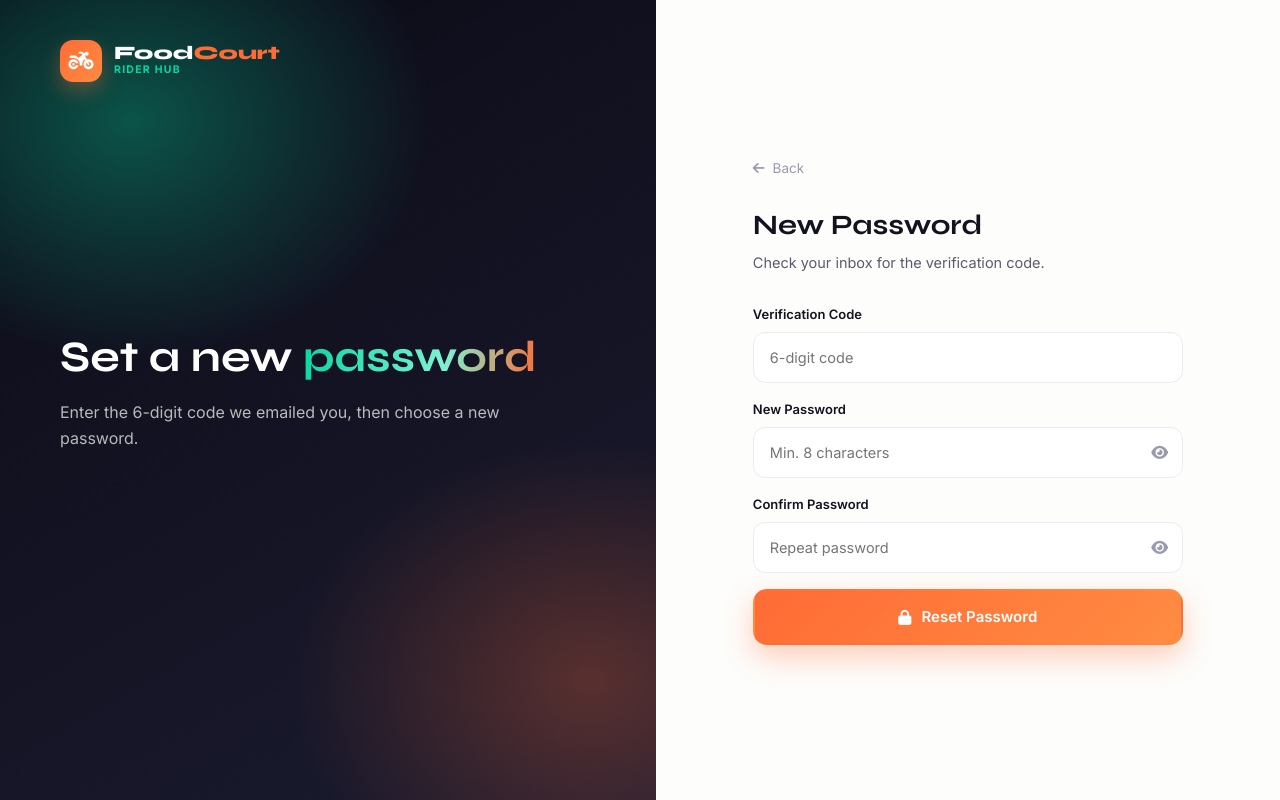
After one commit to JamJaamm/Foodcourt, a Django app: page /riders/reset-password/ in a window 1280 px wide. The commit adds this page. Run offline with Django 4.2, Linux system fonts and the light colour scheme.

Commit message:
feat: Implement password reset functionality for riders with email verification

```diff
--- a/Foodcourt/urls.py
+++ b/Foodcourt/urls.py
@@ -19,6 +19,8 @@ urlpatterns = [
     path('riders/verify/', views.rider_verify_view, name='rider_verify'),
     path('riders/verify/resend/', views.rider_resend_verification_code, name='rider_resend_verification_code'),
     path('riders/login/', views.rider_login_view, name='rider_login'),
+    path('riders/forgot-password/', views.rider_forgot_password_view, name='rider_forgot_password'),
+    path('riders/reset-password/', views.rider_reset_password_view, name='rider_reset_password'),
     path('riders/logout/', views.rider_logout_view, name='rider_logout'),
     path('riders/dashboard/', views.rider_dashboard_view, name='rider_dashboard'),
     path('riders/profile/update/', views.rider_profile_update_view, name='rider_profile_update'),
--- a/Foodcourt/views.py
+++ b/Foodcourt/views.py
@@ -623,6 +623,77 @@ def rider_login_view(request):
 
     return render(request, 'Riders/rider_login.html', {'error': error, 'email_val': email_val})
 
+def rider_forgot_password_view(request):
+    if get_current_rider(request):
+        return redirect('rider_dashboard')
+
+    error = None
+    email_val = ""
+
+    if request.method == "POST":
+        email = request.POST.get('email', '').strip()
+        email_val = email
+        if not email:
+            error = "Please enter your email address."
+        else:
+            try:
+                rider = Riders.objects.get(email=email)
+            except Riders.DoesNotExist:
+                rider = None
+
+            if rider is not None:
+                VerificationCode.objects.filter(rider=rider, is_used=False).delete()
+                code = f"{random.randint(100000, 999999)}"
+                VerificationCode.objects.create(rider=rider, code=code)
+                send_email(
+                    subject="Reset your FoodCourt Rider password",
+                    template_name="emails/verify_email.html",
+                    context={"code": code},
+                    recipient_list=[rider.email],
+                )
+            request.session['rider_reset_email'] = email
+            return redirect('rider_reset_password')
+
+    return render(request, 'Riders/rider_forgot_password.html', {'error': error, 'email_val': email_val})
+
+def rider_reset_password_view(request):
+    rider_email = request.session.get('rider_reset_email', '')
+    error = None
+    success = False
+
+    if request.method == "POST":
+        code = request.POST.get('code', '').strip()
+        new_password = request.POST.get('new_password', '')
+        confirm_password = request.POST.get('confirm_password', '')
+
+        if not code or not new_password or not confirm_password:
+            error = "All fields are required."
+        elif new_password != confirm_password:
+            error = "Passwords do not match."
+        elif len(new_password) < 8:
+            error = "Password must be at least 8 characters."
+        else:
+            try:
+                rider = Riders.objects.get(email=rider_email)
+            except Riders.DoesNotExist:
+                error = "Invalid request. Please try again."
+            else:
+                verification = VerificationCode.objects.filter(rider=rider, code=code, is_used=False).first()
+                if not verification or verification.is_expired():
+                    error = "Invalid or expired code. Please request a new one."
+                else:
+                    rider.set_password(new_password)
+                    rider.save(update_fields=['password'])
+                    verification.is_used = True
+                    verification.save(update_fields=['is_used'])
+                    success = True
+
+    return render(request, 'Riders/rider_reset_password.html', {
+        'error': error,
+        'success': success,
+        'rider_email': rider_email,
+    })
+
 def rider_register_view(request):
     if request.method != "POST":
         return redirect('riders')
@@ -1126,6 +1197,10 @@ def admin_dashboard_view(request, section=None):
         from datetime import timedelta
         users_qs = User.objects.select_related('profile').prefetch_related('orders').order_by('-date_joined')
 
+        # Exclude restaurant owners — they have their own section
+        restaurant_owner_ids = Restaurant.objects.values_list('owner_id', flat=True)
+        users_qs = users_qs.exclude(id__in=restaurant_owner_ids)
+
         # Search
         user_query = request.GET.get('q', '').strip()
         if user_query:
@@ -1179,14 +1254,15 @@ def admin_dashboard_view(request, section=None):
             sort = '-date_joined'
         users_qs = users_qs.order_by(sort)
 
-        # Stats
-        total_users = User.objects.count()
-        active_users = User.objects.filter(is_active=True).count()
-        blocked_users = User.objects.filter(is_active=False).count()
-        verified_users = User.objects.filter(is_active=True, last_login__isnull=False).count()
-        unverified_users = User.objects.filter(is_active=False, last_login__isnull=True).count()
-        new_today = User.objects.filter(date_joined__date=today).count()
-        new_this_month = User.objects.filter(date_joined__date__gte=today.replace(day=1)).count()
+        # Stats (exclude restaurant owners)
+        base_users = User.objects.exclude(id__in=restaurant_owner_ids)
+        total_users = base_users.count()
+        active_users = base_users.filter(is_active=True).count()
+        blocked_users = base_users.filter(is_active=False).count()
+        verified_users = base_users.filter(is_active=True, last_login__isnull=False).count()
+        unverified_users = base_users.filter(is_active=False, last_login__isnull=True).count()
+        new_today = base_users.filter(date_joined__date=today).count()
+        new_this_month = base_users.filter(date_joined__date__gte=today.replace(day=1)).count()
 
         user_stats = {
             'total': total_users,
--- a/templates/Riders/rider_login.html
+++ b/templates/Riders/rider_login.html
@@ -80,7 +80,7 @@
           <label style="display:flex;align-items:center;gap:8px;font-size:13.5px;color:var(--rdr-body);cursor:pointer;">
             <input type="checkbox" id="rdrRemember" style="width:16px;height:16px;accent-color:var(--rdr-green);"> Remember me
           </label>
-          <a href="#" style="font-size:13.5px;font-weight:600;color:var(--rdr-orange);">Forgot password?</a>
+          <a href="/riders/forgot-password/" style="font-size:13.5px;font-weight:600;color:var(--rdr-orange);">Forgot password?</a>
         </div>
 
         <button type="submit" class="rdr-btn rdr-btn-primary" style="width:100%;">
@@ -90,7 +90,7 @@
 
       <p class="rdr-auth-foot">
         Don't have a rider account?
-        <a href="/riders/#register" style="font-weight:700;color:var(--rdr-green-dark);" onclick="window.openRiderRegister(); return false;">Become a Rider</a>
+        <a href="/riders/" style="font-weight:700;color:var(--rdr-green-dark);">Become a Rider</a>
       </p>
     </div>
   </div>
--- /dev/null
+++ b/templates/Riders/rider_reset_password.html
@@ -0,0 +1,77 @@
+{% load static %}
+<!DOCTYPE html>
+<html lang="en">
+<head>
+  <meta charset="UTF-8">
+  <meta name="viewport" content="width=device-width, initial-scale=1.0">
+  <title>Reset Password — FoodCourt Rider</title>
+  <link rel="preconnect" href="https://fonts.googleapis.com">
+  <link rel="preconnect" href="https://fonts.gstatic.com" crossorigin>
+  <link href="https://fonts.googleapis.com/css2?family=Inter:wght@300;400;500;600;700;800&family=Syne:wght@600;700;800&display=swap" rel="stylesheet">
+  <link href="https://cdn.jsdelivr.net/npm/bootstrap@5.3.2/dist/css/bootstrap.min.css" rel="stylesheet">
+  <link rel="stylesheet" href="https://cdnjs.cloudflare.com/ajax/libs/font-awesome/6.5.0/css/all.min.css">
+  <link rel="stylesheet" href="{% static 'css/variables.css' %}">
+  <link rel="stylesheet" href="{% static 'css/pages/rider.css' %}">
+  <link rel="shortcut icon" href="{% static 'images/7541708.png' %}" type="image/x-icon">
+</head>
+<body>
+<div class="rdr-auth">
+  <div class="rdr-auth-visual">
+    <a href="/riders/" class="brand">
+      <div class="rdr-brand-icon"><i class="fa-solid fa-motorcycle"></i></div>
+      <div>
+        <div class="rdr-brand-name" style="color:#fff;">Food<span style="color:var(--rdr-orange)">Court</span></div>
+        <div class="rdr-brand-tag" style="color:var(--rdr-green);">Rider Hub</div>
+      </div>
+    </a>
+    <h1>Set a new <span class="gr">password</span></h1>
+    <p>Enter the 6-digit code we emailed you, then choose a new password.</p>
+  </div>
+  <div class="rdr-auth-form">
+    <div class="rdr-auth-card">
+      <a href="/riders/forgot-password/" class="back"><i class="fa-solid fa-arrow-left"></i> Back</a>
+      <h2>New Password</h2>
+      <p class="sub">Check your inbox for the verification code.</p>
+
+      {% if error %}
+      <div class="rdr-auth-error show">{{ error }}</div>
+      {% endif %}
+
+      {% if success %}
+      <div style="background:var(--rdr-green-subtle);border:1px solid var(--rdr-green);color:var(--rdr-green-dark);border-radius:12px;padding:16px;margin-bottom:20px;text-align:center;">
+        <i class="fa-solid fa-circle-check" style="font-size:28px;margin-bottom:8px;display:block;"></i>
+        <strong>Password reset successful!</strong><br>
+        <span style="font-size:13px;">You can now sign in with your new password.</span>
+        <a href="/riders/login/" class="rdr-btn rdr-btn-primary" style="margin-top:14px;display:inline-flex;">Sign In</a>
+      </div>
+      {% else %}
+      <form method="POST" novalidate>
+        {% csrf_token %}
+        <div class="rdr-field">
+          <label class="rdr-label">Verification Code</label>
+          <input type="text" class="rdr-input" name="code" placeholder="6-digit code" maxlength="6" inputmode="numeric" pattern="[0-9]{6}" required>
+        </div>
+        <div class="rdr-field">
+          <label class="rdr-label">New Password</label>
+          <div class="rdr-pw-wrap">
+            <input type="password" class="rdr-input" name="new_password" placeholder="Min. 8 characters" autocomplete="new-password" required>
+            <button type="button" class="rdr-pw-toggle" onclick="var i=this.previousElementSibling;i.type=i.type==='password'?'text':'password';" aria-label="Show password"><i class="fa-solid fa-eye"></i></button>
+          </div>
+        </div>
+        <div class="rdr-field">
+          <label class="rdr-label">Confirm Password</label>
+          <div class="rdr-pw-wrap">
+            <input type="password" class="rdr-input" name="confirm_password" placeholder="Repeat password" autocomplete="new-password" required>
+            <button type="button" class="rdr-pw-toggle" onclick="var i=this.previousElementSibling;i.type=i.type==='password'?'text':'password';" aria-label="Show password"><i class="fa-solid fa-eye"></i></button>
+          </div>
+        </div>
+        <button type="submit" class="rdr-btn rdr-btn-primary" style="width:100%;">
+          <i class="fa-solid fa-lock"></i> Reset Password
+        </button>
+      </form>
+      {% endif %}
+    </div>
+  </div>
+</div>
+</body>
+</html>
```
Also changed, not shown: templates/Riders/rider_forgot_password.html (added, +54 -0 lines).
